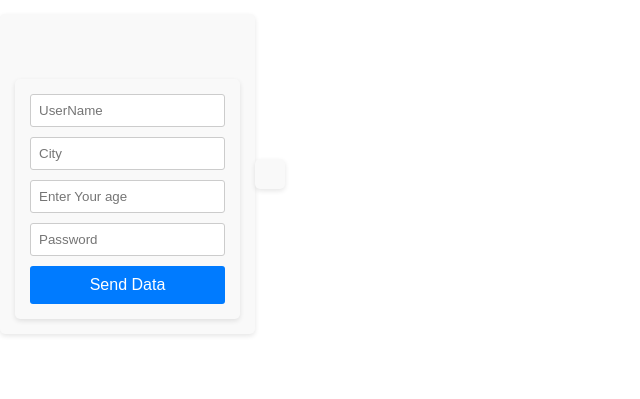
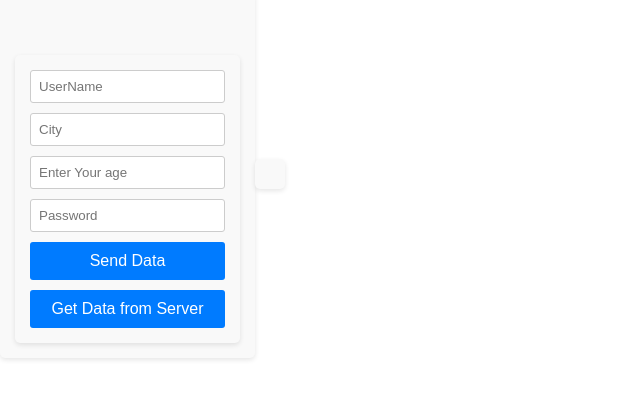
Before and after one commit to thecodexnam/Ultimate-Backend, a React app in the folder Frontend/: page / in a window 1280 px wide. Shown: the part 251-650 px from the top of the page, without its empty margins (0-640 px from the left). Built offline with nearby package versions, Linux system fonts and the light colour scheme; the HTML template or start-up script is replaced by a standard one.

Commit message:
Refactor code structure and optimize performance across multiple modules

```diff
--- a/Frontend/src/App.jsx
+++ b/Frontend/src/App.jsx
@@ -25,6 +25,11 @@ const App = () => {
       alert(err.response?.data?.message || err.message);
   }
 }
+
+const GetData = async () => {
+  const response = await axios.get("http://localhost:4444/user");
+  console.log(response.data);
+};
 
 
   return (
@@ -54,6 +59,7 @@ const App = () => {
         onChange={(e) => setPassword(e.target.value)}
       />
       <button onClick={handleInputs}>Send Data</button>
+      <button onClick={GetData}>Get Data from Server</button>
     </div>
   );
 };
```
Also changed, not shown: 1 other file (tests, documents, lock files or other folders).
